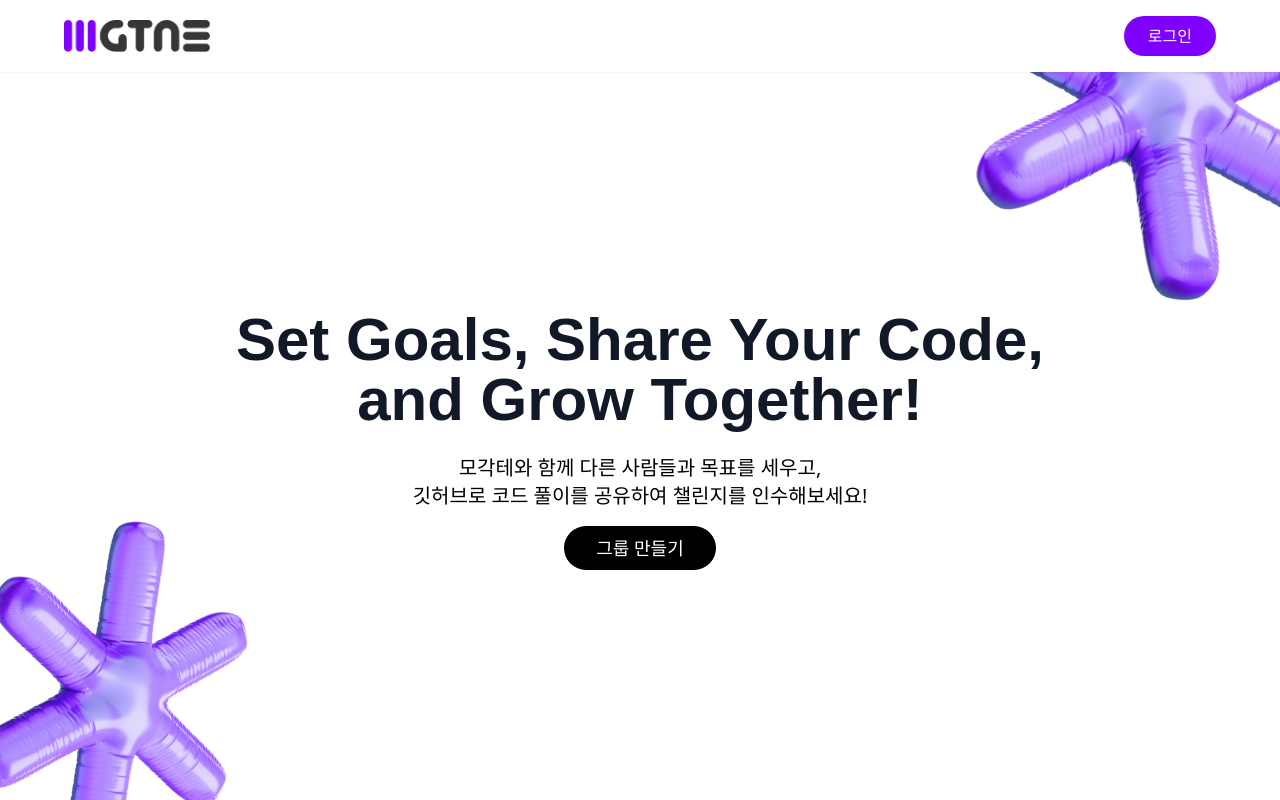
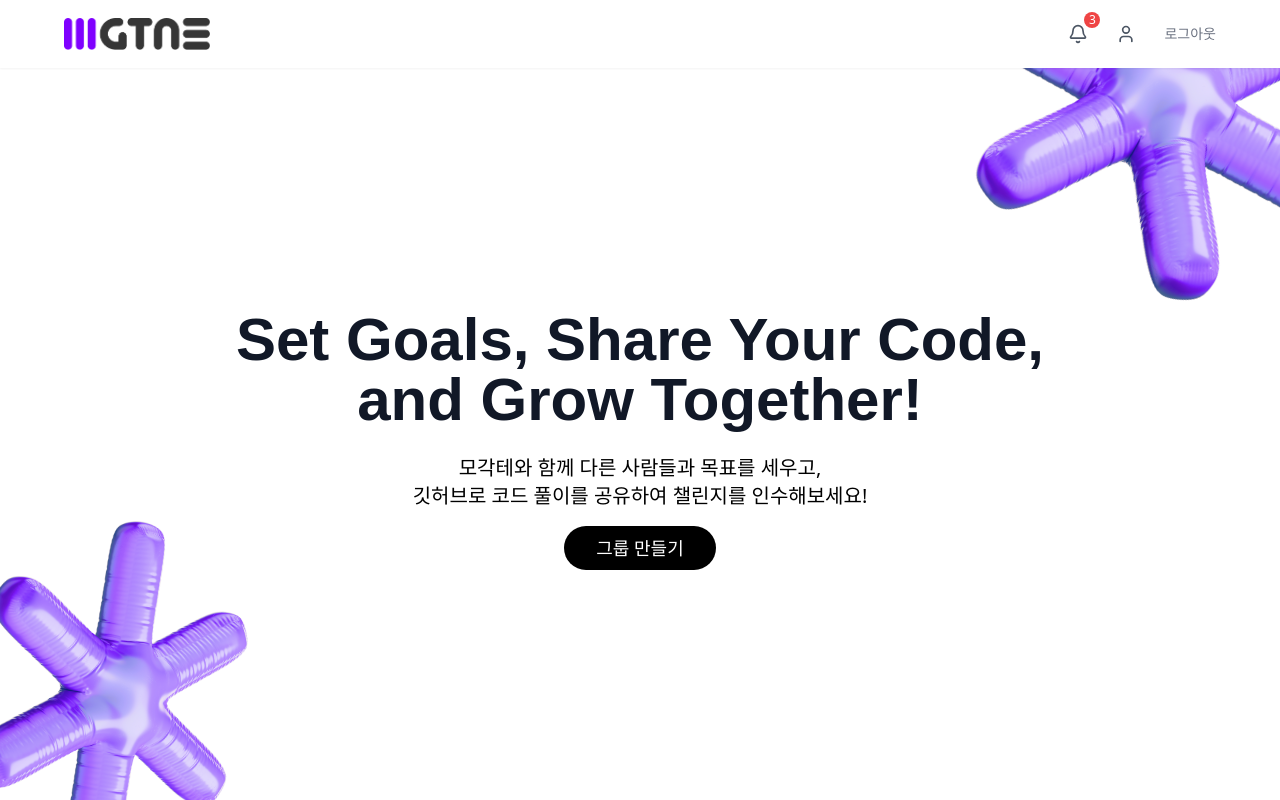
Before and after one commit to MogakTae/mogaktae-frontend, a React (Create React App) app: page / in a window 1280 px wide. Both pictures are taken after a click on the button "로그인". Shown: the top 800 px of the page. Built offline with nearby package versions, Linux system fonts and the light colour scheme.

Commit message:
250622 | linked MyPage

```diff
--- a/src/App.tsx
+++ b/src/App.tsx
@@ -1,15 +1,35 @@
-import React from "react";
-import Header from "./components/Header";
-import MainScreen from "./components/MainScreen";
-import StudyGroupSection from "./components/StudyGroupSection";
-import MyPage from "./components/MyPage";
+import React, { useState } from 'react';
+import './App.css';
+import Header from './components/Header';
+import MainScreen from './components/MainScreen';
+import StudyGroupSection from './components/StudyGroupSection';
+import MyPage from './components/MyPage';
+
+// 현재 페이지 타입 정의
+type CurrentPage = 'home' | 'mypage';
 
 function App() {
+  const [currentPage, setCurrentPage] = useState<CurrentPage>('home');
+
+  // 페이지 변경 핸들러
+  const handlePageChange = (page: CurrentPage) => {
+    setCurrentPage(page);
+  };
+
   return (
     <div className="min-h-screen bg-gray-50">
-      <Header />
-      <MainScreen />
-      <StudyGroupSection />
+      {/* Header에 페이지 변경 함수 전달 */}
+      <Header onPageChange={handlePageChange} currentPage={currentPage} />
+
+      {/* 현재 페이지에 따라 다른 컴포넌트 렌더링 */}
+      {currentPage === 'home' ? (
+        <>
+          <MainScreen />
+          <StudyGroupSection />
+        </>
+      ) : (
+        <MyPage onBackToHome={() => setCurrentPage('home')} />
+      )}
     </div>
   );
 }
--- a/src/components/Header.tsx
+++ b/src/components/Header.tsx
@@ -1,22 +1,109 @@
-import React from "react";
-import logo from "../assets/logo.png"
+import React, { useState } from "react";
+import { Bell, User } from "lucide-react";
+import logo from "../assets/logo.png";
 
-const Header: React.FC = () => {
+// Props 타입 정의
+interface HeaderProps {
+    onPageChange: (page: 'home' | 'mypage') => void;
+    currentPage: 'home' | 'mypage';
+}
+
+const Header: React.FC<HeaderProps> = ({ onPageChange, currentPage }) => {
+    // TODO: 실제 로그인 상태는 나중에 인증 시스템과 연동
+    const [isLoggedIn, setIsLoggedIn] = useState(false); // 임시로 false, 테스트용으로 true로 변경 가능
+
+    const handleLogin = () => {
+        // TODO: 실제 로그인 로직 구현
+        console.log("로그인 버튼 클릭됨");
+        setIsLoggedIn(true); // 임시로 로그인 상태 변경 (테스트용)
+    };
+
+    const handleSignup = () => {
+        // TODO: 실제 회원가입 로직 구현
+        console.log("가입하기 버튼 클릭됨");
+    };
+
+    const handleNotification = () => {
+        // TODO: 알림 페이지로 이동 또는 알림 드롭다운 표시
+        console.log("알림 버튼 클릭됨");
+    };
+
+    const handleMyPage = () => {
+        // 마이페이지로 이동
+        onPageChange('mypage');
+    };
+
+    const handleLogout = () => {
+        // TODO: 실제 로그아웃 로직 구현
+        console.log("로그아웃됨");
+        setIsLoggedIn(false);
+    };
+
     return (
         <header className="fixed top-0 right-0 left-0 bg-white shadow-sm py-4 px-6 z-50">
             <div className="max-w-6xl mx-auto flex justify-between items-center">
-                <div className="cursor-pointer">
+                <div className="cursor-pointer" onClick={() => onPageChange('home')}>
                     <img
                         src={logo}
                         alt="모각테 로고"
                         className="h-8 w-auto object-contain"
                     />
                 </div>
-                <button
-                    className="bg-login-button text-white px-6 py-2 rounded-full font-medium hover:opacity-90 transition-all"
-                >
-                    로그인
-                </button>
+
+                {/* 로그인 상태에 따른 버튼 표시 */}
+                {isLoggedIn ? (
+                    // 로그인된 상태: 알림 + 마이페이지 버튼
+                    <div className="flex items-center gap-3">
+                        {/* 알림 버튼 */}
+                        <button
+                            onClick={handleNotification}
+                            className="p-2 rounded-full hover:bg-gray-100 transition-colors relative"
+                            aria-label="알림"
+                        >
+                            <Bell className="w-5 h-5 text-gray-600" />
+                            {/* 알림 개수 뱃지 (예시) */}
+                            <span className="absolute -top-1 -right-1 bg-red-500 text-white text-xs rounded-full w-4 h-4 flex items-center justify-center">
+                                3
+                            </span>
+                        </button>
+
+                        {/* 마이페이지 버튼 */}
+                        <button
+                            onClick={handleMyPage}
+                            className="p-2 rounded-full hover:bg-gray-100 transition-colors"
+                            aria-label="마이페이지"
+                        >
+                            <User className="w-5 h-5 text-gray-600" />
+                        </button>
+
+                        {/* 임시 로그아웃 버튼 (테스트용) */}
+                        <button
+                            onClick={handleLogout}
+                            className="text-sm text-gray-500 hover:text-gray-700 ml-2"
+                        >
+                            로그아웃
+                        </button>
+                    </div>
+                ) : (
+                    // 로그인 전 상태: 로그인 + 가입하기 버튼
+                    <div className="flex items-center gap-3">
+                        {/* 가입하기 버튼 */}
+                        <button
+                            onClick={handleSignup}
+                            className="text-gray-600 px-4 py-2 rounded-full font-medium hover:bg-gray-100 transition-all"
+                        >
+                            가입하기
+                        </button>
+
+                        {/* 로그인 버튼 */}
+                        <button
+                            onClick={handleLogin}
+                            className="bg-login-button text-white px-6 py-2 rounded-full font-medium hover:opacity-90 transition-all"
+                        >
+                            로그인
+                        </button>
+                    </div>
+                )}
             </div>
         </header>
     );
--- a/src/components/MyPage.tsx
+++ b/src/components/MyPage.tsx
@@ -1,6 +1,6 @@
-import React, {useState} from "react";
-import { ChevronLeft, ChevronRight } from "lucide-react";
-import StudyGroupCard from "./StudyGroupCard";
+import React, { useState } from 'react';
+import { ChevronLeft, ChevronRight, ArrowLeft } from 'lucide-react';
+import StudyGroupCard from './StudyGroupCard';
 import BasicProfile from '../assets/BasicProfile.png';
 
 interface StudyGroup {
@@ -14,23 +14,29 @@ interface StudyGroup {
 interface UserProfile {
     name: string;
     githubUrl: string;
-    tier: String;
+    tier: string;
     points: number;
     profileImage?: string;
 }
 
-const MyPage: React.FC = () => {
-    // 나중에 API 연동 - 사용자 프로필 데이터 가져오기
+// Props 타입 정의
+interface MyPageProps {
+    onBackToHome?: () => void;
+}
+
+const MyPage: React.FC<MyPageProps> = ({ onBackToHome }) => {
+    // TODO: API 연동 - 사용자 프로필 데이터 가져오기
     const userProfile: UserProfile = {
-        name: "ABCDE",
-        githubUrl: "https://github.com/abcde",
-        tier: "Silver IV",
-        points: 543,
-        profileImage: BasicProfile
+        name: "ABCDE", // TODO: 실제 사용자 이름으로 교체
+        githubUrl: "https://github.com/abcde", // TODO: 실제 GitHub URL로 교체
+        tier: "Silver IV", // TODO: 백준 API 연동하여 실제 티어 가져오기
+        points: 543, // TODO: 실제 문제 풀이 점수/개수로 교체
+        profileImage: BasicProfile // 임시 프로필 이미지
     };
 
-    // 나중에 API 연동 - 사용자가 참여한 챌린지 데이터 가져오기
-    const ongoingChallenges: StudyGroup [] = [
+
+    // TODO: API 연동 - 사용자가 참여한 챌린지 데이터 가져오기
+    const ongoingChallenges: StudyGroup[] = [
         {
             id: 1,
             name: "알고리즘 스터디",
@@ -61,7 +67,7 @@ const MyPage: React.FC = () => {
         }
     ];
 
-    // API 연동 - 사용자가 완료한 챌린지 데이터 가져오기
+    // TODO: API 연동 - 사용자가 완료한 챌린지 데이터 가져오기
     const pastChallenges: StudyGroup[] = [
         {
             id: 5,
```
